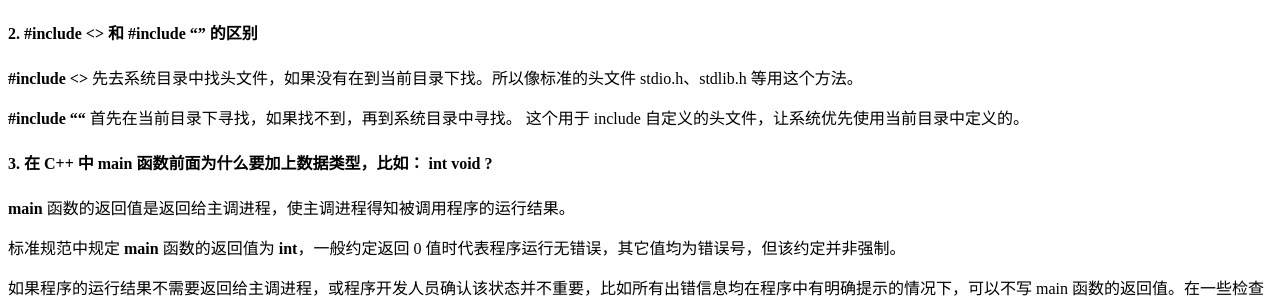
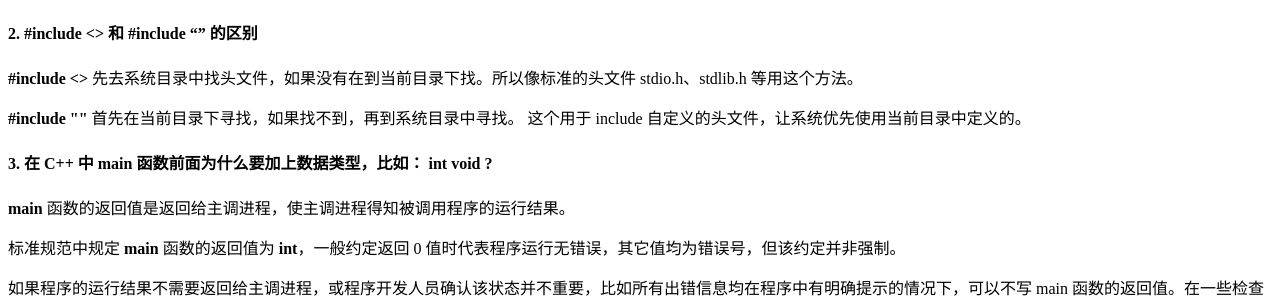
Before and after one commit to Edger/edger.github.io, a Jekyll site: the page built from _posts/2019-01-07-C++-learning.md, in a window 1280 px wide and 900 px high, scrolled down 395 px. Shown: the part 150-450 px from the top of the window. Built offline with Jekyll 4.4.1, drawn with Linux system fonts in a browser that asks for light colours; comment, search, counter and statistics services are not loaded.

```diff
--- a/_posts/2019-01-07-C++-learning.md
+++ b/_posts/2019-01-07-C++-learning.md
@@ -22,7 +22,7 @@ tags:
 
 **#include <>** 先去系统目录中找头文件，如果没有在到当前目录下找。所以像标准的头文件 stdio.h、stdlib.h 等用这个方法。
 
-**#include ""** 首先在当前目录下寻找，如果找不到，再到系统目录中寻找。 这个用于 include 自定义的头文件，让系统优先使用当前目录中定义的。
+**#include \"\"** 首先在当前目录下寻找，如果找不到，再到系统目录中寻找。 这个用于 include 自定义的头文件，让系统优先使用当前目录中定义的。
 
 #### 3. 在 C++ 中 main 函数前面为什么要加上数据类型，比如： int void ?
 
```
